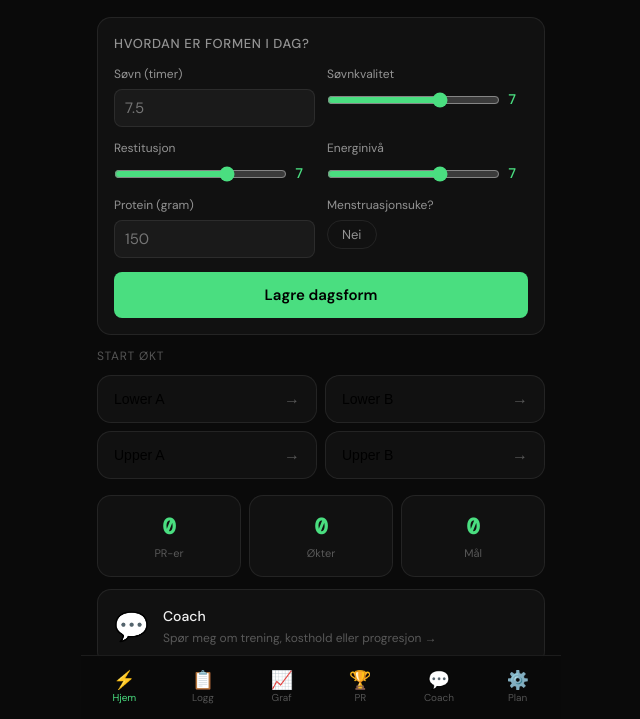
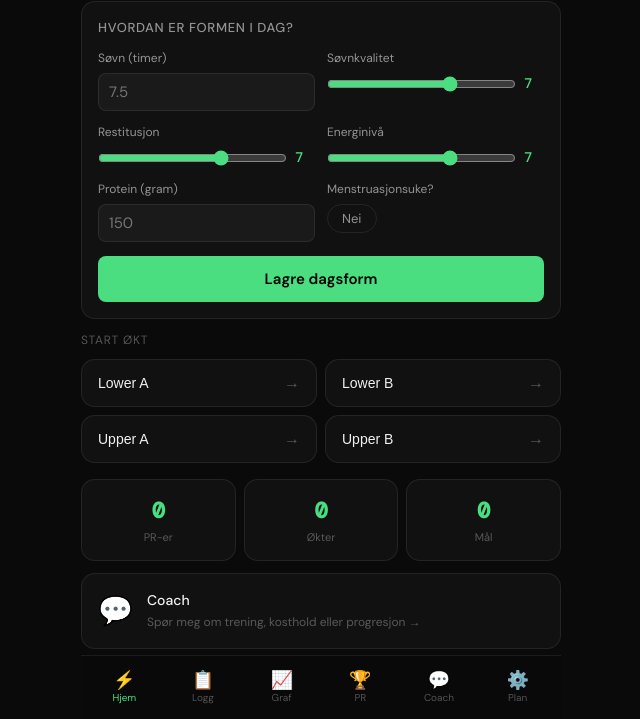
Before and after one commit to malinhagenn-sys/treningsapp-2, a plain HTML site: page index.html in a window 1280 px wide. Shown: the part 81-800 px from the top of the page, without its empty margins (319-959 px from the left). Drawn offline with nearby package versions, Linux system fonts and the light colour scheme.

Commit message:
Update style.css

```diff
--- a/style.css
+++ b/style.css
@@ -86,7 +86,7 @@ html, body {
 #main {
   flex: 1;
   overflow-y: auto;
-  padding: 16px 16px calc(var(--nav-h) + 16px);
+  padding:alc(env(safe-area-inset-top) + 16px) 16px calc(var(--nav-h) + env(safe-area-inset-bottom) + 16px);
   -webkit-overflow-scrolling: touch;
 }
 
@@ -150,7 +150,7 @@ html, body {
 .session-grid { display: grid; grid-template-columns: 1fr 1fr; gap: 8px; margin-bottom: 16px; }
 .session-card { background: var(--bg2); border: 0.5px solid var(--border); border-radius: var(--radius); padding: 14px 16px; display: flex; align-items: center; justify-content: space-between; cursor: pointer; transition: border-color 0.15s, background 0.15s; }
 .session-card:active { background: var(--bg3); border-color: var(--border2); }
-.session-name { font-size: 14px; font-weight: 500; }
+.session-name { font-size: 14px; font-weight: 500; color: var(--text); }
 .session-arrow { color: var(--text3); font-size: 16px; }
 
 /* STATS */
```
